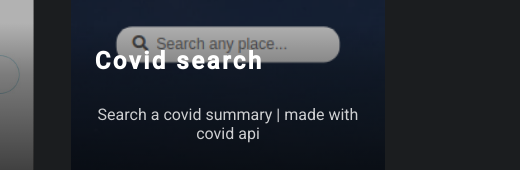
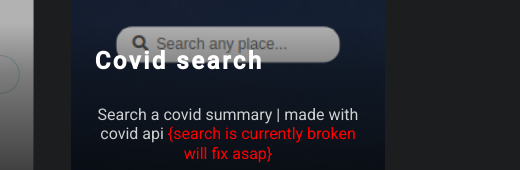
Before and after one commit to nacho185/Portfolio--V1, a plain HTML site: page index.html in a window 1280 px wide. Shown: the part 1460-1630 px from the top of the page, 760-1280 px from the left. Drawn offline with nearby package versions, Linux system fonts and the light colour scheme.

Commit message:
Said that search api is broken
Need to replace broken sign after API is fixed i might have to switch to another API.

```diff
--- a/index.html
+++ b/index.html
@@ -218,7 +218,7 @@
             <p class="card-body">
               <br />
               Search a covid summary | made with covid api
-              <br>
+              <span style="color: red;">{search is currently broken will fix asap}</span>
               <br>
               <div class="technologies-used">
                 <i class="fab fa-html5"></i>
```
